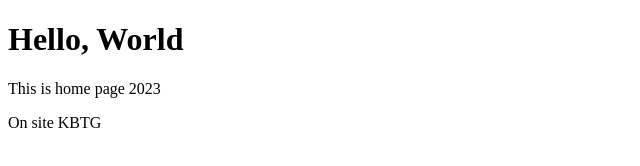
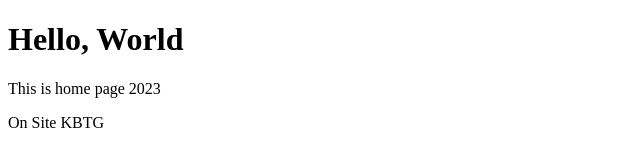
Before and after one commit to comnakrub/learn-git, a plain HTML site: page index.html in a window 1280 px wide. Shown: the full height of the page, 0-640 px from the left. Drawn offline with Linux system fonts and the light colour scheme.

Commit message:
round5 commit

```diff
--- a/index.html
+++ b/index.html
@@ -9,6 +9,6 @@
 <body>
        <h1>Hello, World</h1>
        <p>This is home page 2023 </p>
-       <p>On site KBTG</p>
+       <p>On Site KBTG</p>
 </body>
 </html>
```
